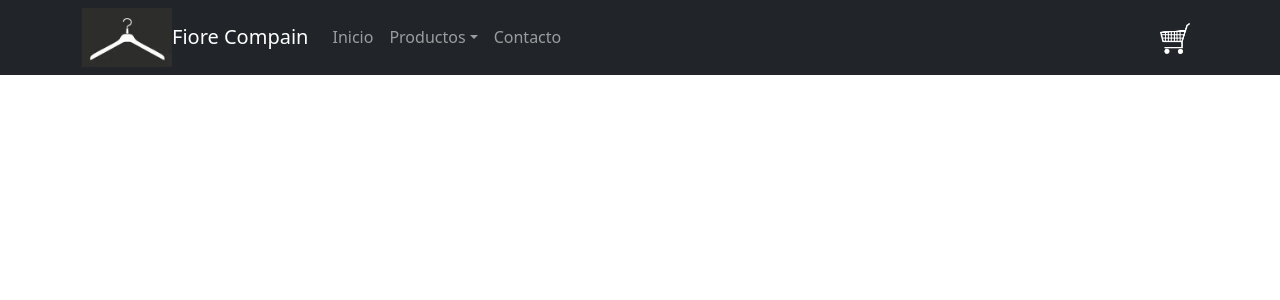
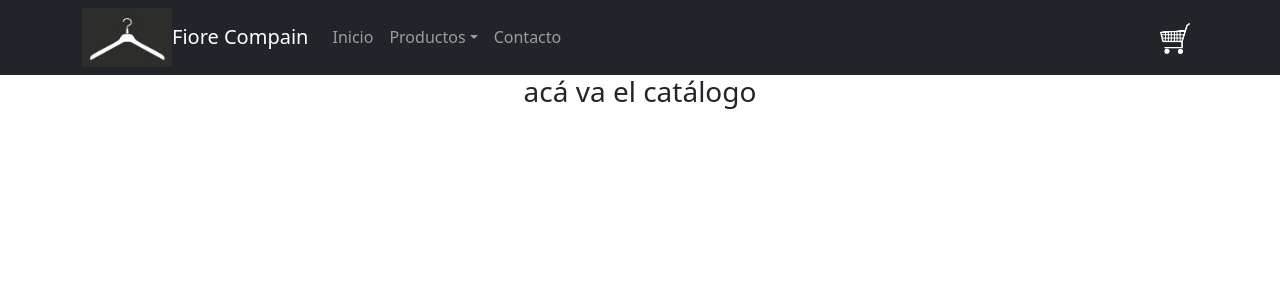
Before and after one commit to NicolasFiore/ProyectoCoder_ReactJs, a React (Vite) app: page / in a window 1280 px wide. Shown: the top 300 px of the page. Built offline with nearby package versions, Linux system fonts and the light colour scheme.

Commit message:
Widget y greeting
Agregado de widget de carrito de compras y un greeting

```diff
--- a/src/App.jsx
+++ b/src/App.jsx
@@ -8,10 +8,10 @@ function App() {
   const [count, setCount] = useState(0)
 
   return (
-    <>
+    <div className="App">
       <NavBar/>
-      <ItemListContainer/>
-    </>
+      <ItemListContainer greeting="acá va el catálogo"/>
+    </div>
   )
 }
 
--- a/src/components/ItemListContainer/ItemListContainer.jsx
+++ b/src/components/ItemListContainer/ItemListContainer.jsx
@@ -1,9 +1,11 @@
 import React from 'react'
 
-function ItemListContainer() {
+function ItemListContainer({greeting}) {
     return (
         <div>
-
+            <h3>
+                {greeting}
+            </h3>
         </div>
     )
 }
```
Also changed, not shown: src/components/CartWidget.jsx (deleted, +0 -11 lines), src/components/NavBar.jsx (deleted, +0 -23 lines).
